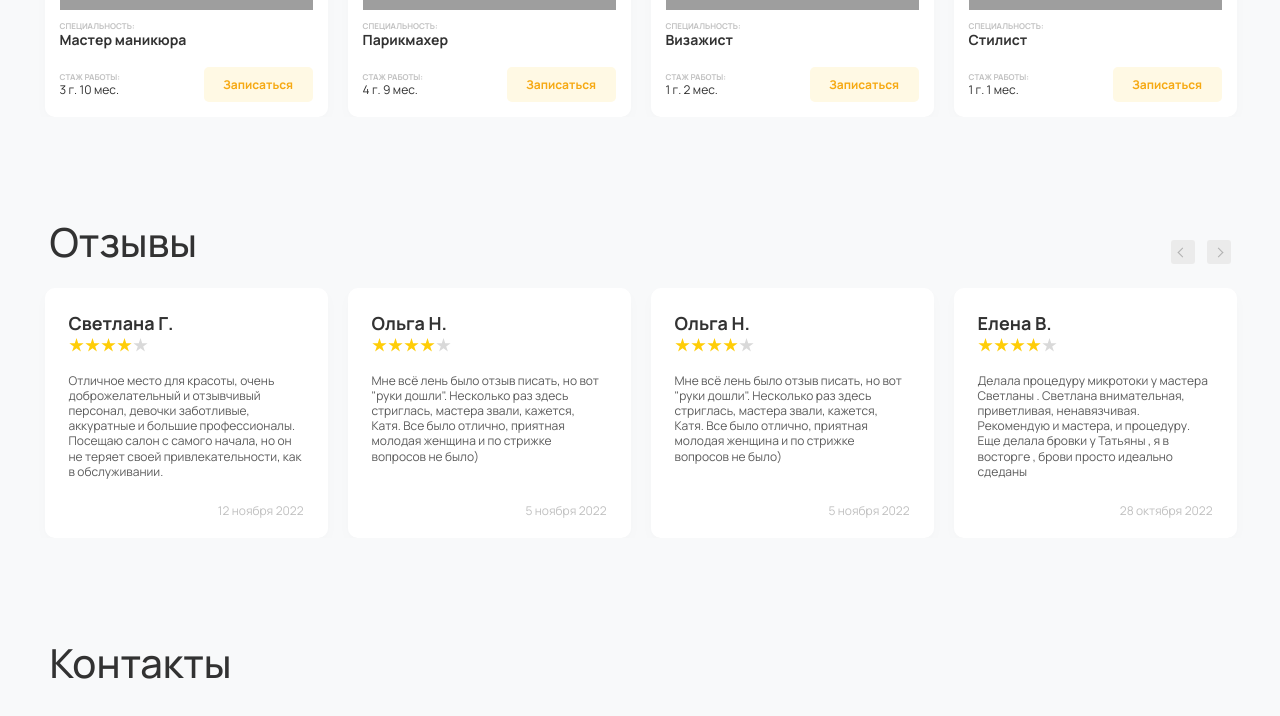
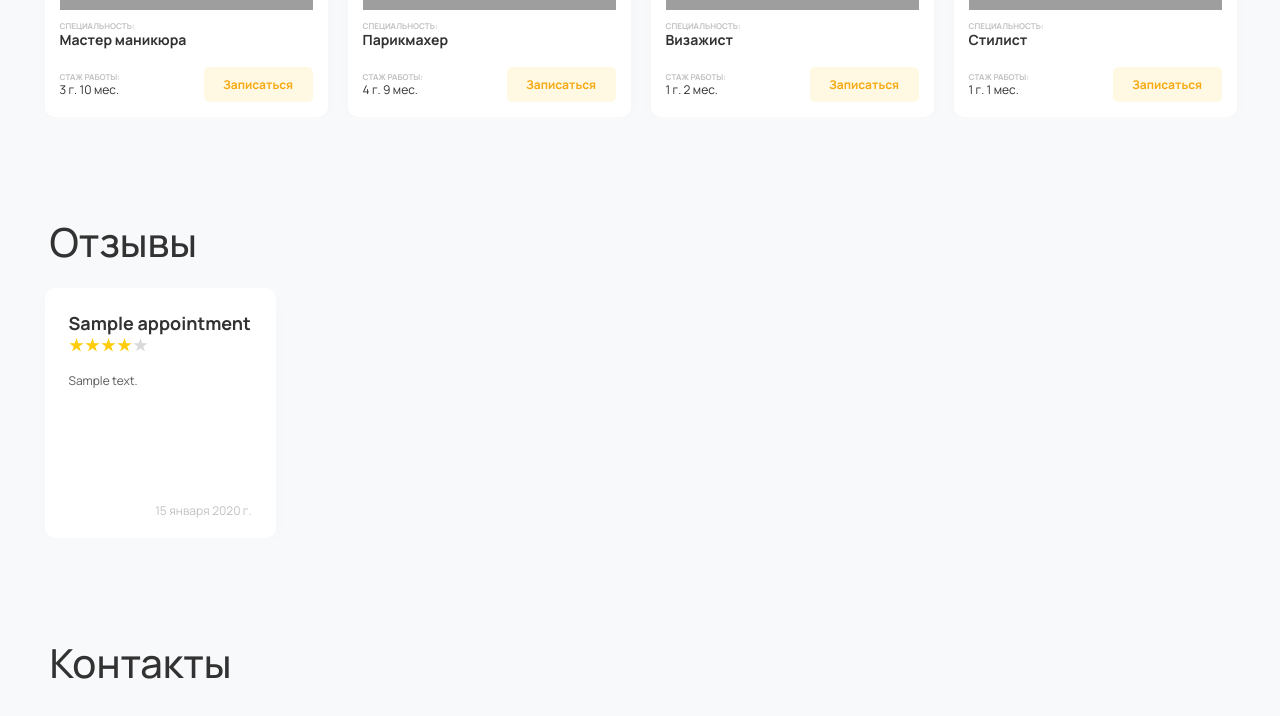
Before and after one commit to Hard-Working-Dimka/Beauty_salon, a Django app: page / in a window 1280 px wide. Shown: the part 1921-2637 px from the top of the page. Run offline with Django 4.2, Linux system fonts and the light colour scheme; tables that the repository leaves empty hold one stand-in row (values such as "Sample post"); grey boxes marked "Sample" are stand-in pictures; some libraries are stand-ins or nearby versions; grey boxes are pictures that could not be loaded.

Commit message:
add client reviews into index page

```diff
--- a/Salons/views.py
+++ b/Salons/views.py
@@ -1,7 +1,7 @@
 from django.shortcuts import render
 from django.contrib.auth.decorators import login_required
 
-from Salons.models import Salon, Specialist, ServiceType, BeautyService
+from Salons.models import Salon, Specialist, ServiceType, BeautyService, ClientReview
 
 
 def show_index(request):
@@ -20,12 +20,27 @@ def show_index(request):
         fake_block.is_fake = True
         beauty_services.append(fake_block)
 
+    reviews = list(ClientReview.objects.all())
+    while len(reviews) < 4 and reviews:
+        fake_block = ClientReview.objects.first()
+        fake_block.is_fake = True
+        reviews.append(fake_block)
+
+    specialists = list(Specialist.objects.all())
+    while len(specialists) < 4 and specialists:
+        fake_block = Specialist.objects.first()
+        fake_block.is_fake = True
+        specialists.append(fake_block)
+
+
 
     context = {
         "error": error,
         "show_popup": show_popup,
         "salons": salons,
         "beauty_services": beauty_services,
+        "reviews": reviews,
+        "specialists": specialists,
     }
     return render(request, "index.html", context=context)
 
--- a/templates/index.html
+++ b/templates/index.html
@@ -273,82 +273,25 @@
             </div>
           </div>
         </div>
+        {% if reviews %}
+        <div class="row reviewsSlider">
+        {% for review in reviews %}
 
-        <div class="row reviewsSlider">
-          <div class="col-md-3">
+          <div class="col-md-3 {% if review.is_fake %} decVis {% endif %}">
             <div class="reviews__block">
-              <div class="reviews__name">Светлана Г.</div>
+              <div class="reviews__name">{{ review.appointment.name }}</div>
               <img src="{% static 'img/rating.svg' %}" alt="rating" class="reviews__header_rating"/>
-              <div class="reviews__block_text">Отличное место для красоты, очень доброжелательный и отзывчивый персонал,
-                девочки заботливые, аккуратные и большие профессионалы. Посещаю салон с самого начала, но он не теряет
-                своей привлекательности, как в обслуживании.
+              <div class="reviews__block_text">{{ review.review }}
               </div>
-              <div class="reviews__block_date">12 ноября 2022</div>
+              <div class="reviews__block_date">{{ review.appointment.date }} </div>
             </div>
           </div>
-          <div class="col-md-3">
-            <div class="reviews__block">
-              <div class="reviews__name">Ольга Н.</div>
-              <img src="{% static 'img/rating.svg' %}" alt="rating" class="reviews__header_rating"/>
-              <div class="reviews__block_text">Мне всё лень было отзыв писать, но вот "руки дошли". Несколько раз здесь
-                стриглась, мастера звали, кажется, Катя. Все было отлично, приятная молодая женщина и по стрижке
-                вопросов не было)
-              </div>
-              <div class="reviews__block_date">5 ноября 2022</div>
-            </div>
-          </div>
-          <div class="col-md-3">
-            <div class="reviews__block">
-              <div class="reviews__name">Ольга Н.</div>
-              <img src="{% static 'img/rating.svg' %}" alt="rating" class="reviews__header_rating"/>
-              <div class="reviews__block_text">Мне всё лень было отзыв писать, но вот "руки дошли". Несколько раз здесь
-                стриглась, мастера звали, кажется, Катя. Все было отлично, приятная молодая женщина и по стрижке
-                вопросов не было)
-              </div>
-              <div class="reviews__block_date">5 ноября 2022</div>
-            </div>
-          </div>
-          <div class="col-md-3">
-            <div class="reviews__block">
-              <div class="reviews__name">Елена В.</div>
-              <img src="{% static 'img/rating.svg' %}" alt="rating" class="reviews__header_rating"/>
-              <div class="reviews__block_text">Делала процедуру микротоки у мастера Светланы . Светлана внимательная,
-                приветливая, ненавязчивая. Рекомендую и мастера, и процедуру. Еще делала бровки у Татьяны , я в восторге
-                , брови просто идеально сдеданы
-              </div>
-              <div class="reviews__block_date">28 октября 2022</div>
-            </div>
-          </div>
-          <div class="col-md-3">
-            <div class="reviews__block">
-              <div class="reviews__name">Виктория Г.</div>
-              <img src="{% static 'img/rating.svg' %}" alt="rating" class="reviews__header_rating"/>
-              <div class="reviews__block_text">Была на педикюре у Ольги. Очень понравилось. Все инструменты стерильные,
-                упакованы в крафт-пакет. Для меня очень важно было. Оборудование новое.
-              </div>
-              <div class="reviews__block_date">13 октября 2022</div>
-            </div>
-          </div>
-          <div class="col-md-3">
-            <div class="reviews__block">
-              <div class="reviews__name">Анастасия Е.</div>
-              <img src="{% static 'img/rating.svg' %}" alt="rating" class="reviews__header_rating"/>
-              <div class="reviews__block_text">Сегодня прокололи ушки дочке в этом салоне) Остались довольны
-                обслуживанием и персоналом. Девочки очень приветливые и внимательные . Спасибо большое, всё понравилось)
-              </div>
-              <div class="reviews__block_date">8 октября 2022</div>
-            </div>
-          </div>
-          <div class="col-md-3">
-            <div class="reviews__block">
-              <div class="reviews__name">Алина Ц.</div>
-              <img src="{% static 'img/rating.svg' %}" alt="rating" class="reviews__header_rating"/>
-              <div class="reviews__block_text">Отличный салон, сервис на самом высоком уровне, всем мастерам огромное
-                уважение за труд, обязательно вернусь
-              </div>
-              <div class="reviews__block_date">1 октября 2022</div>
-            </div>
-          </div>
+        {% endfor %}
+        {% else %}
+          <div>К сожалению, пока нет отзывов :( Напиши его первым!</div>
+        {% endif %}
+
+
         </div>
       </div>
     </div>
```
